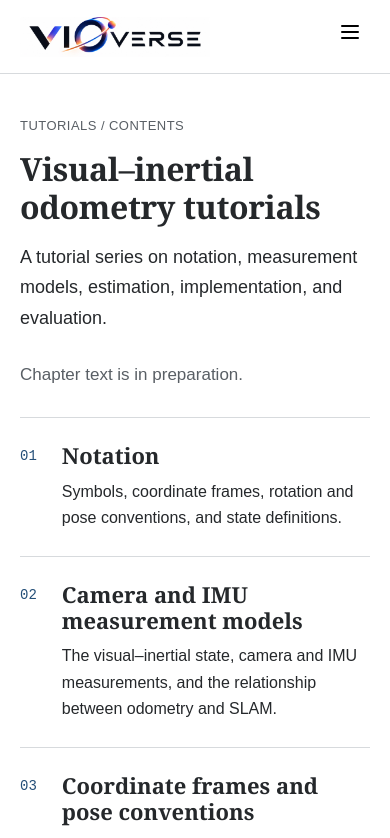
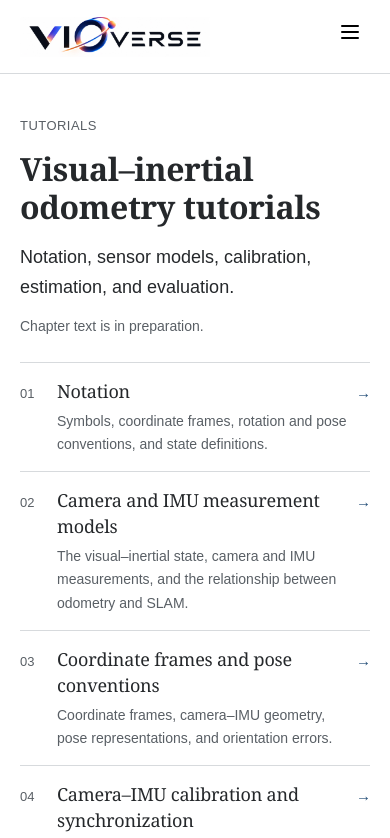
Before and after one commit to vio-bench/vio-bench.github.io, a Next.js app: page /learn in a window 390 px wide. Shown: the top 838 px of the page. Built offline with nearby package versions, Linux system fonts and the light colour scheme.

Commit message:
Restore original tutorial directory across homepage and chapter navigation

```diff
--- a/app/academic.css
+++ b/app/academic.css
@@ -81,6 +81,37 @@ a.button, a.button:hover {
 .prose .reading-introduction { font-size: 17px; }
 .tutorial-body { margin-block: 8px 32px; }
 .tutorial-status, .prose .tutorial-status { font-size: 17px; color: var(--muted); margin-bottom: 28px; }
+.tutorial-index .container { max-width: 1040px; }
+.tutorial-index .page-intro { padding-bottom: 12px; }
+.tutorial-index .tutorial-status { font-size: 14px; margin: 0 0 24px; }
+.tutorial-contents { margin-top: 20px; }
+.tutorial-contents ol { display: grid; grid-template-columns: repeat(2, minmax(0, 1fr)); grid-template-rows: repeat(5, auto); grid-auto-flow: column; column-gap: 40px; list-style: none; padding: 0; margin: 0; }
+.tutorial-contents li { min-width: 0; border-bottom: 1px solid var(--line); }
+.tutorial-contents li:nth-child(1), .tutorial-contents li:nth-child(6) { border-top: 1px solid var(--line); }
+.tutorial-contents a { display: grid; grid-template-columns: 28px minmax(0, 1fr) 14px; align-items: baseline; gap: 12px; padding: 18px 0; color: var(--ink); text-decoration: none; height: 100%; }
+.tutorial-contents a:hover { color: var(--blue); }
+.tutorial-contents a:hover h2, .tutorial-contents a:hover h3 { text-decoration: underline; text-underline-offset: 4px; }
+.tutorial-contents h2, .tutorial-contents h3 { font-size: 18px; font-weight: 400; line-height: 1.45; margin: 0; }
+.tutorial-contents p { font-size: 14px; line-height: 1.65; color: var(--muted); margin: 6px 0 0; }
+.tutorial-chapter-number { color: var(--muted); font-size: 13px; font-variant-numeric: tabular-nums; }
+.tutorial-chapter-arrow { color: var(--blue); font-size: 15px; }
+.tutorial-contents.compact a { padding: 13px 0; }
+.tutorial-contents.compact h3 { font-size: 16px; }
+.lesson-nav a { flex: 1; font-size: 15px; line-height: 1.55; text-decoration: none; }
+.lesson-nav a:last-child { text-align: right; }
+.lesson-nav a span { display: block; font-size: 13px; color: var(--muted); margin-bottom: 5px; }
+.tutorial-chapter-links a { display: block; }
+.tutorial-chapter-links a span { font-size: 12px; font-variant-numeric: tabular-nums; margin-right: 5px; }
+.tutorial-mobile-contents { display: none; }
+@media (max-width: 800px) {
+  .tutorial-chapter-layout { display: block; }
+  .tutorial-chapter-layout .sidebar { display: none; }
+  .tutorial-mobile-contents { display: block; margin: 0 0 24px; padding: 12px 0; border-block: 1px solid var(--line); }
+  .tutorial-mobile-contents summary { cursor: pointer; color: var(--blue); font-size: 14px; }
+  .tutorial-mobile-contents .tutorial-chapter-links { margin-top: 12px; }
+  .tutorial-mobile-contents .tutorial-chapter-links a { padding: 9px 8px; font-size: 15px; color: var(--muted); text-decoration: none; }
+  .tutorial-mobile-contents .tutorial-chapter-links a.active { color: var(--blue); background: #f2f6f9; }
+}
 .chapter-references { border-top: 1px solid var(--line); margin-top: 28px; padding-top: 16px; }
 .chapter-references summary { cursor: pointer; font-size: 16px; color: var(--blue); }
 .chapter-references .reference-list p { font-size: 16px; }
@@ -349,10 +380,6 @@ table caption { text-align: left; padding: 0 0 12px; font-size: 15px; color: var
 .home-tutorial-entry p { font-size: 15px; line-height: 1.65; color: var(--muted); margin: 0; }
 .research-home .home-tutorial-link { display: inline-flex; align-items: center; min-height: 44px; padding: 9px 17px; border: 1px solid var(--blue); border-radius: 3px; color: var(--blue); font-size: 16px; font-weight: 500; text-decoration: none; }
 .research-home .home-tutorial-link:hover { background: #f2f6f9; }
-.home-tutorial-topics { display: grid; grid-template-columns: repeat(3, minmax(0, 1fr)); gap: 28px; margin-top: 22px; }
-.home-tutorial-topics > div { padding-top: 12px; border-top: 2px solid #d5e1eb; }
-.home-tutorial-topics h3 { margin: 0 0 7px; font-size: 16px; font-weight: 500; line-height: 1.5; }
-.home-tutorial-topics p { font-size: 14px; }
 .home-tutorial-entry .home-tutorial-status { margin-top: 20px; font-size: 13px; }
 @media (max-width: 600px) {
   .project-subtitle { font-size: 21px; }
@@ -364,7 +391,10 @@ table caption { text-align: left; padding: 0 0 12px; font-size: 15px; color: var
   .home-section-heading { flex-wrap: wrap; gap: 12px; }
   .home-section-heading h2 { font-size: 24px; }
   .home-tutorial-entry { margin-top: 28px; }
-  .home-tutorial-topics { grid-template-columns: 1fr; gap: 16px; }
+  .tutorial-contents ol { grid-template-columns: 1fr; grid-template-rows: none; grid-auto-flow: row; }
+  .tutorial-contents li:nth-child(6) { border-top: 0; }
+  .tutorial-contents a { gap: 9px; padding: 15px 0; }
+  .tutorial-contents h2 { font-size: 18px; }
 }
 @media (max-width: 800px) { .home-preview-grid { grid-template-columns: repeat(3, minmax(0, 1fr)); gap: 20px 14px; } }
 @media (max-width: 500px) { .home-preview-grid { grid-template-columns: repeat(2, minmax(0, 1fr)); } }
--- a/app/learn/page.tsx
+++ b/app/learn/page.tsx
@@ -1,35 +1,20 @@
-import Link from "next/link";
-import chapters from "@/data/tutorials.json";
 import { PageIntro } from "@/components/ui";
+import { TutorialContents } from "@/components/tutorial-contents";
 
 export const metadata = { title: "VIO tutorials" };
 
 export default function Learn() {
   return (
-    <>
+    <div className="tutorial-index">
       <PageIntro
-        eyebrow="TUTORIALS / CONTENTS"
+        eyebrow="TUTORIALS"
         title="Visual–inertial odometry tutorials"
-        description="A tutorial series on notation, measurement models, estimation, implementation, and evaluation."
+        description="Notation, sensor models, calibration, estimation, and evaluation."
       />
       <div className="container page-content">
         <p className="tutorial-status">Chapter text is in preparation.</p>
-        <div className="curriculum">
-          {chapters.map((chapter, i) => (
-            <Link
-              className="lesson-card"
-              href={`/learn/${chapter.slug}/`}
-              key={chapter.slug}
-            >
-              <span className="lesson-number">{String(i + 1).padStart(2, "0")}</span>
-              <div>
-                <h2>{chapter.title}</h2>
-                <p>{chapter.summary}</p>
-              </div>
-            </Link>
-          ))}
-        </div>
+        <TutorialContents />
       </div>
-    </>
+    </div>
   );
 }
--- /dev/null
+++ b/components/tutorial-contents.tsx
@@ -0,0 +1,39 @@
+import Link from "next/link";
+import chapters from "@/data/tutorials.json";
+
+export function TutorialContents({ compact = false }: { compact?: boolean }) {
+  const Heading = compact ? "h3" : "h2";
+
+  return (
+    <nav aria-label="Tutorial contents" className={compact ? "tutorial-contents compact" : "tutorial-contents"}>
+      <ol>
+        {chapters.map((chapter, index) => (
+          <li key={chapter.slug}>
+            <Link href={`/learn/${chapter.slug}/`}>
+              <span className="tutorial-chapter-number" aria-hidden="true">{String(index + 1).padStart(2, "0")}</span>
+              <div>
+                <Heading>{chapter.title}</Heading>
+                {!compact && <p>{chapter.summary}</p>}
+              </div>
+              <span className="tutorial-chapter-arrow" aria-hidden="true">→</span>
+            </Link>
+          </li>
+        ))}
+      </ol>
+    </nav>
+  );
+}
+
+export function TutorialChapterLinks({ activeSlug }: { activeSlug: string }) {
+  return (
+    <nav aria-label="Tutorial chapters" className="tutorial-chapter-links">
+      {chapters.map((chapter, index) => (
+        <Link key={chapter.slug} href={`/learn/${chapter.slug}/`}
+          className={chapter.slug === activeSlug ? "active" : undefined}
+          aria-current={chapter.slug === activeSlug ? "page" : undefined}>
+          <span>{String(index + 1).padStart(2, "0")}</span> {chapter.title}
+        </Link>
+      ))}
+    </nav>
+  );
+}
```
Also changed, not shown: app/learn/[slug]/page.tsx (+11 -13 lines), app/page.tsx (+2 -14 lines), 2 other files (tests, documents, lock files or other folders).
